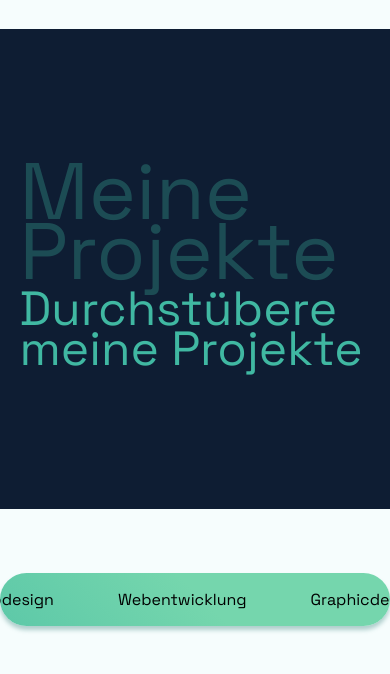
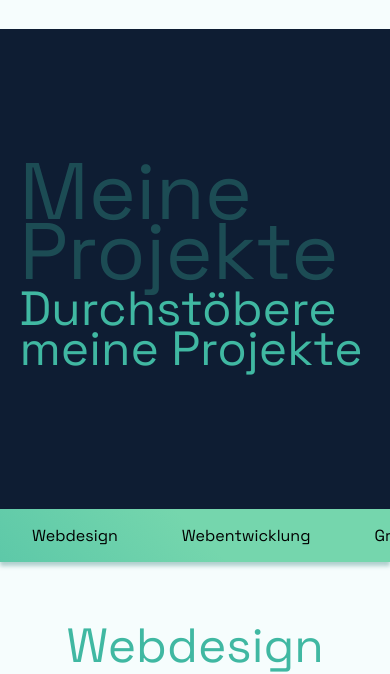
Before and after one commit to Istikharova/danaporfolio, a plain HTML site: page page/meineProjekte.html in a window 390 px wide. Shown: the part 187-861 px from the top of the page. Drawn offline with Linux system fonts and the light colour scheme.

Commit message:
project scrollbar

```diff
--- a/css/projects.css
+++ b/css/projects.css
@@ -1,6 +1,28 @@
 body{
     background: var(--white);
 }
+/* width */
+::-webkit-scrollbar {
+    width: 0.5rem;
+    height: 3px
+  }
+
+  /* Track */
+  ::-webkit-scrollbar-track {
+    box-shadow: inset 0 0 5px grey;
+    border-radius: 10px;
+  }
+
+  /* Handle */
+  ::-webkit-scrollbar-thumb {
+    background: var(--black);
+    border-radius: 10px;
+  }
+
+  /* Handle on hover */
+  ::-webkit-scrollbar-thumb:hover {
+    background: var(--black);
+  }
 header{
     height: 30rem;
     display: flex;
@@ -18,7 +40,6 @@ header > div{
     display: flex;
     justify-content: center;
     margin:  4rem auto;
-    min-width: 20rem;
     max-width: 40rem;
     border-radius: 50px;
     overflow-x: auto;
@@ -58,7 +79,6 @@ header > div{
     display: flex;
     flex-direction: column;
     justify-content: flex-start;
-    /* padding-top: 1rem; */
     margin-top: 1rem;
 }
 .projects .containerProjects .projects .wrapper .tech button{
@@ -147,3 +167,15 @@ footer .footer{
 
     }
 }
+@media screen and (max-width: 700px) {
+    /* width */
+
+  .projects > ul{
+    justify-content: flex-start;
+    align-items: flex-start;
+    border-radius: 0;
+    margin: 0 auto;
+  }
+
+
+}
--- a/page/meineProjekte.html
+++ b/page/meineProjekte.html
@@ -42,7 +42,7 @@
     <header>
       <div>
         <h1>Meine Projekte</h1>
-        <h2>Durchstübere meine Projekte</h2>
+        <h2>Durchstöbere meine Projekte</h2>
       </div>
     </header>
     <section class="projects">
```
